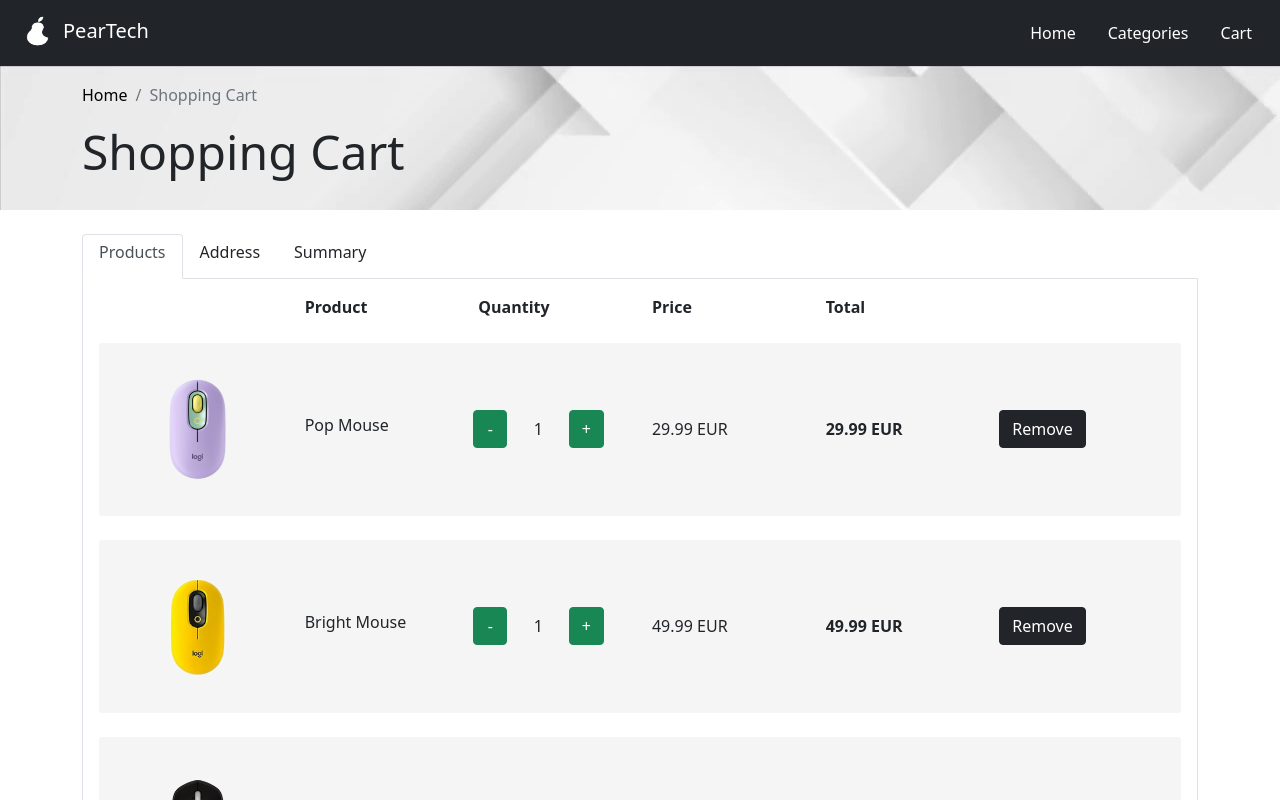
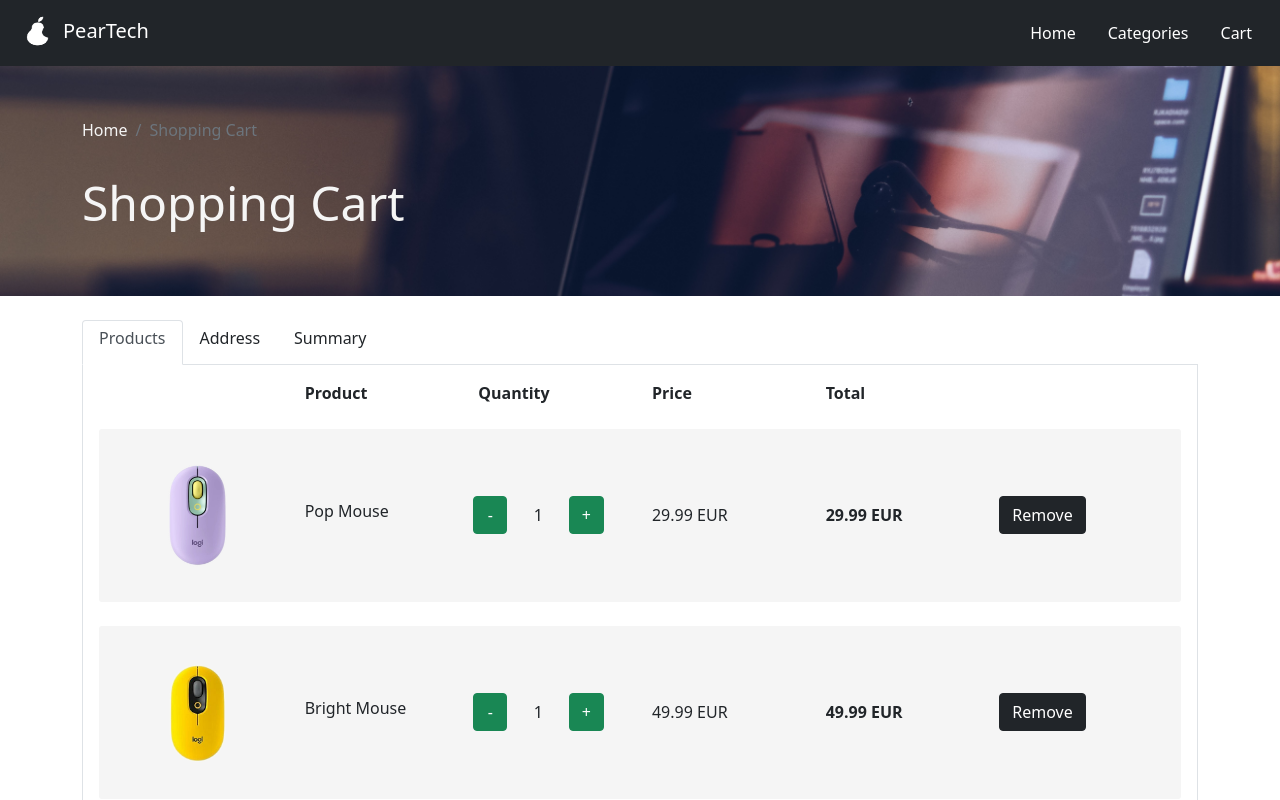
Before and after one commit to ligarunge/hackathon-3, a React (Create React App) app: page /cart in a window 1280 px wide. Shown: the top 800 px of the page. Built offline with nearby package versions, Linux system fonts and the light colour scheme.

Commit message:
Cart top panel update

```diff
--- a/src/Pages/Cart.css
+++ b/src/Pages/Cart.css
@@ -12,8 +12,15 @@
 }
 
 .top-title {
-  background-color: #f5f5f5;
-  padding: 13px;
-  background-image: url(../../public/images/cart_images/imgBackgr.jpg);
+  color: #f5f5f5;
+  padding: 3rem;
+  background-image: url(../../public/images/cart_images/imgBackgr3.jpg);
+  background-repeat: no-repeat;
+  background-size: cover;
+  background-position: center;
 
 }
+
+.cart-breadcrumb-item {
+  color: #f5f5f5;
+}
--- a/src/Pages/Cart.js
+++ b/src/Pages/Cart.js
@@ -8,10 +8,10 @@
        <div>
            <div className="mt-0 mb-4 top-title">
            <div className="container">
-                <div className="row pt-1">
+                <div className="row pt-1 mb-3">
                     <nav aria-label="breadcrumb">
                         <ol className="breadcrumb">
-                            <li className="breadcrumb-item"><a className="link-none" href="/">Home</a></li>
+                            <li className="breadcrumb-item"><a className="link-none cart-breadcrumb-item" href="/">Home</a></li>
                             <li className="breadcrumb-item active" aria-current="page">Shopping Cart</li>
                         </ol>
                     </nav>
```
Also changed, not shown: public/images/cart_images/imgBackgr.jpg (deleted), public/images/cart_images/imgBackgr3.jpg (added).
